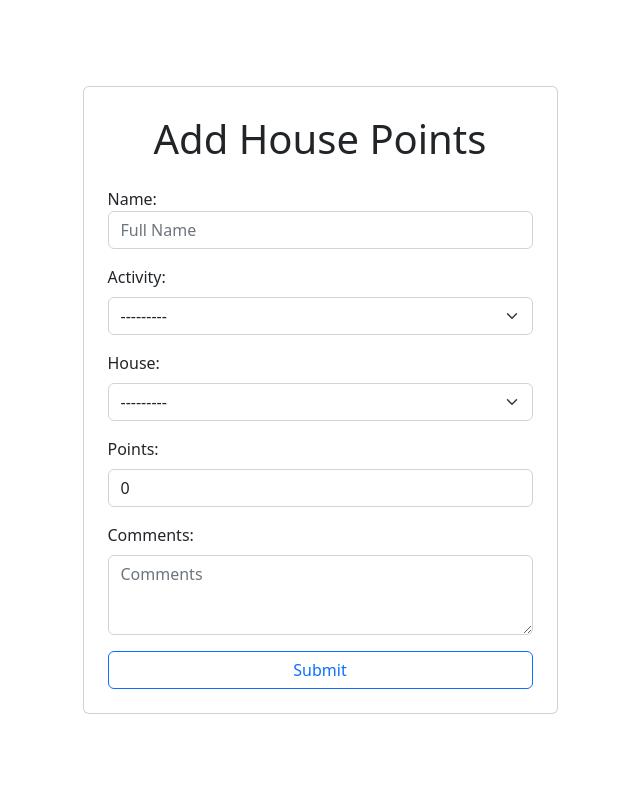
After one commit to C4theBomb/csmb-housewars, a Django app: page /points/ in a window 1280 px wide. The commit adds this page. Shown: the whole page, without its empty margins (320-960 px from the left). Run offline with Django 4.2, Linux system fonts and the light colour scheme; data that the repository does not hold is empty; parts of the project's set-up code (start-up, migrations or seed data) failed here and were passed over.

Commit message:
Added form to allow incrementation of house points

```diff
--- a/housewars/forms.py
+++ b/housewars/forms.py
@@ -1,11 +1,11 @@
-from django.forms import Form, CharField, EmailField, ChoiceField, ModelChoiceField, Select, TextInput, EmailInput
-from django.forms import ValidationError
+from django.forms import (CharField, ChoiceField, EmailField, EmailInput, Form,
+                          ModelChoiceField, ModelForm, NumberInput, Select,
+                          Textarea, TextInput, ValidationError)
 
-from .models import Activity, House, UserEntry
+from .models import Activity, House, PointsEntry, UserEntry
 
 
 class UserEntryForm(Form):
-
     first_name = CharField(widget=TextInput(attrs={
         'class': 'form-control',
         'id': 'first-name',
@@ -62,3 +62,37 @@ class ActivityForm(Form):
                 super().clean()
         else:
             raise ValidationError("Please select an activity.")
+
+
+class PointsEntryForm(ModelForm):
+    class Meta:
+        model = PointsEntry
+        fields = '__all__'
+        widgets = {
+            'name': TextInput(attrs={
+                'class': 'form-control',
+                'id': 'first-name',
+                'placeholder': 'Full Name'
+            }),
+            'activity': Select(attrs={
+                'class': "form-select",
+                'id': 'house',
+                'placeholder': 'Activity'
+            }),
+            'house': Select(attrs={
+                'class': "form-select",
+                'id': 'house',
+                'placeholder': 'House'
+            }),
+            'points': NumberInput(attrs={
+                'class': "form-control",
+                'id': 'last-name',
+                'placeholder': 'Number of Points'
+            }),
+            'comment': Textarea(attrs={
+                'class': 'form-control',
+                'id': 'first-name',
+                'placeholder': 'Comments',
+                'style': 'height:10vh;'
+            })
+        }
--- a/housewars/models.py
+++ b/housewars/models.py
@@ -1,5 +1,7 @@
 from django.db import models
-from .managers import HawkEntryManager, GreatGreyEntryManager, SnowyEntryManager, EagleEntryManager, EntryManager
+
+from .managers import (EagleEntryManager, EntryManager, GreatGreyEntryManager,
+                       HawkEntryManager, SnowyEntryManager)
 
 
 class Activity(models.Model):
@@ -21,7 +23,7 @@ class Activity(models.Model):
 
 class House(models.Model):
     name = models.CharField(max_length=100)
-    points = models.IntegerField()
+    points = models.IntegerField(default=0)
 
     def __str__(self):
         return f"{self.name}"
@@ -66,5 +68,5 @@ class PointsEntry(models.Model):
     name = models.CharField(max_length=100)
     activity = models.ForeignKey(Activity, on_delete=models.CASCADE)
     house = models.ForeignKey(House, on_delete=models.CASCADE)
-    points = models.IntegerField()
-    reason = models.TextField(blank=False)
+    points = models.IntegerField(default=0)
+    comment = models.TextField(blank=False)
--- /dev/null
+++ b/housewars/templates/housewars/pointsentry_form.html
@@ -0,0 +1,50 @@
+{% extends 'base.html' %}
+
+{% block title %}
+    <title>House Wars - Add House Points</title>
+{% endblock %}
+
+{% block formtitle %}
+    <h1 class="text-center mt-1 mb-4">Add House Points</h1>
+{% endblock %}
+
+{% block content %}
+    <form method="POST">
+        {% csrf_token %}
+
+        <div class="mb-3">
+            <label for="name" class="name">Name:</label>
+            {{ form.name }}
+        </div>
+        <div class="mb-3">
+            <label for="activity" class="form-label">Activity:</label>
+            {{ form.activity }}
+        </div>
+        <div class="mb-3">
+            <label for="house" class="form-label">House:</label>
+            {{ form.house }}
+        </div>
+        <div class="mb-3">
+            <label for="points" class="form-label">Points:</label>
+            {{ form.points }}
+        </div>
+        <div class="mb-3">
+            <label for="comment" class="form-label">Comments:</label>
+            {{ form.comment }}
+        </div>
+
+
+        {% if messages %}
+            {% for message in messages %}
+                <div class="alert alert-{{  message.tags  }}">
+                    {{ message }}
+                </div>
+            {% endfor %}
+        {% endif %}
+
+        <div class="form-group d-flex justify-content-center">
+            <input class="btn btn-outline-primary btn-100" type="submit" value="Submit" />
+        </div>
+    </form>
+
+{% endblock %}
--- a/housewars/urls.py
+++ b/housewars/urls.py
@@ -14,11 +14,12 @@ Including another URLconf
     2. Add a URL to urlpatterns:  path('blog/', include('blog.urls'))
 """
 from django.contrib import admin
-from django.urls import path, include, reverse
+from django.urls import path
 
 from . import views
 
 app_name = 'housewars'
 urlpatterns = [
-    path('', views.EntryCreateView.as_view(), name='create_entry')
+    path('', views.EntryCreateView.as_view(), name='signup'),
+    path('points/', views.CreatePointsEntry.as_view(), name='add_points')
 ]
--- a/housewars/views.py
+++ b/housewars/views.py
@@ -1,11 +1,12 @@
+from django.contrib import messages
+from django.db.models import Count, F, Q
 from django.shortcuts import redirect
-from django.contrib import messages
 from django.urls import reverse
-from django.db.models import Count, Q, F
+from django.views.generic import CreateView
 from formtools.wizard.views import SessionWizardView
 
-from .models import Activity, UserEntry
-from .forms import UserEntryForm, ActivityForm
+from .forms import ActivityForm, PointsEntryForm, UserEntryForm
+from .models import Activity, PointsEntry, UserEntry
 
 FORMS = [("user", UserEntryForm),
          ("activity", ActivityForm)]
@@ -50,7 +51,15 @@ class EntryCreateView(SessionWizardView):
         UserEntry.objects.create(**self.get_all_cleaned_data())
 
         messages.success(self.request, 'Your entry has been submitted')
-        return redirect('housewars:create_entry')
+        return redirect('housewars:signup')
 
     def get_success_url(self):
-        return reverse('housewars:create_entry')
+        return reverse('housewars:signup')
+
+
+class CreatePointsEntry(CreateView):
+    model = PointsEntry
+    form_class = PointsEntryForm
+
+    def get_success_url(self):
+        return reverse('housewars:add_points')
--- a/templates/base.html
+++ b/templates/base.html
@@ -9,13 +9,17 @@
             integrity="sha384-0evHe/X+R7YkIZDRvuzKMRqM+OrBnVFBL6DOitfPri4tjfHxaWutUpFmBp4vmVor" crossorigin="anonymous">
         <link rel="stylesheet" type="text/css" href='{% static "css/main.css" %}' />
 
-        <title>House Wars Signup</title>
+        {% block title %}
+            <title>House Wars</title>
+        {% endblock %}
     </head>
     <body>
         <main role="main" class="container max-height">
             <div class="row d-flex justify-content-center align-items-center max-height">
                 <div class="card col-md-5 p-4 m-3">
-                    <h1 class="text-center mt-1 mb-4">House Wars Signup</h1>
+                    {% block formtitle %}
+                        <h1 class="text-center mt-1 mb-4">House Wars</h1>
+                    {% endblock %}
                     <!-- Main content -->
                     {% block content %}{% endblock %}
                 </div>
```
Also changed, not shown: housewars/admin.py (+16 -10 lines), housewars/templates/housewars/activity_form.html (+8 -0 lines), housewars/templates/housewars/entry_form.html (+8 -0 lines), housewars/migrations/0016_alter_userentry_managers_and_more.py (added), housewars/migrations/0017_alter_house_points_alter_pointsentry_points.py (added).
